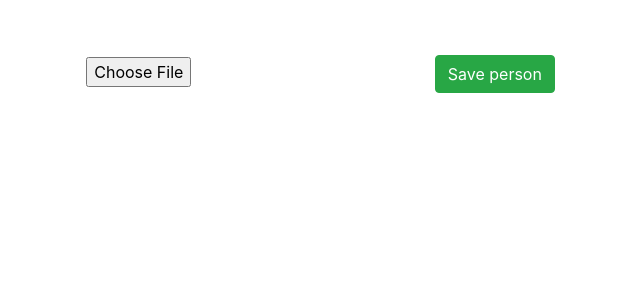
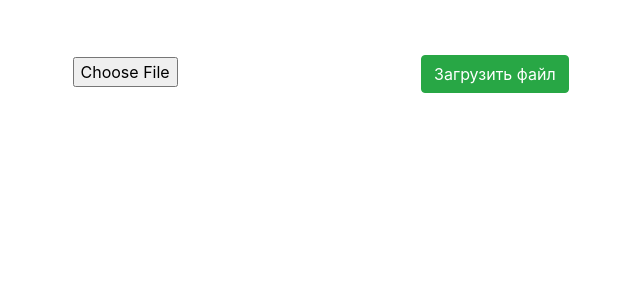
Before and after one commit to qayrat-sultan/leaders_moscow2021, a Django app: page /file/ in a window 1280 px wide. Shown: the top 300 px of the page, without its empty margins (335-975 px from the left). Run offline with Django 3.2, Linux system fonts and the light colour scheme; some libraries are stand-ins or nearby versions.

Commit message:
Change language buttons

```diff
--- a/demo/templates/file.html
+++ b/demo/templates/file.html
@@ -6,6 +6,6 @@
     <form action="{% url 'file' %}" method="post" enctype="multipart/form-data">
     {% csrf_token %}
     {{ form }}
-    <button type="submit" class="btn btn-success">Save person</button>
+    <button type="submit" class="btn btn-success">Загрузить файл</button>
   </form></div>
 {% endblock %}
--- a/templates/files.html
+++ b/templates/files.html
@@ -6,5 +6,5 @@
     {% for my in myfiles %}
         <a href="files/{{ my }}">{{ my }}</a><br>
     {% endfor %}
-<div><a href="file/">Upload new file</a></div>
+<div><a href="file/">Загрузить новый файл</a></div>
 {% endblock content %}
```
Also changed, not shown: output/output-1.png, 1 other file.
